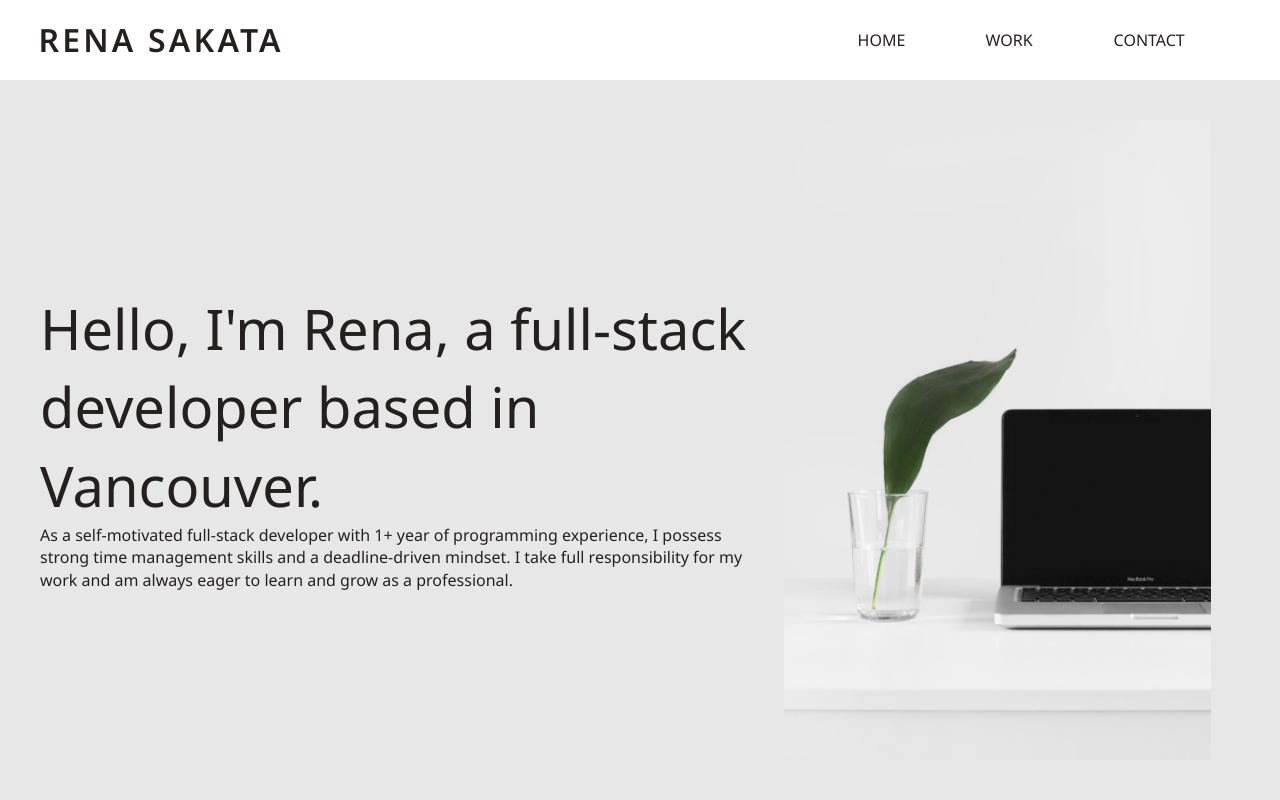
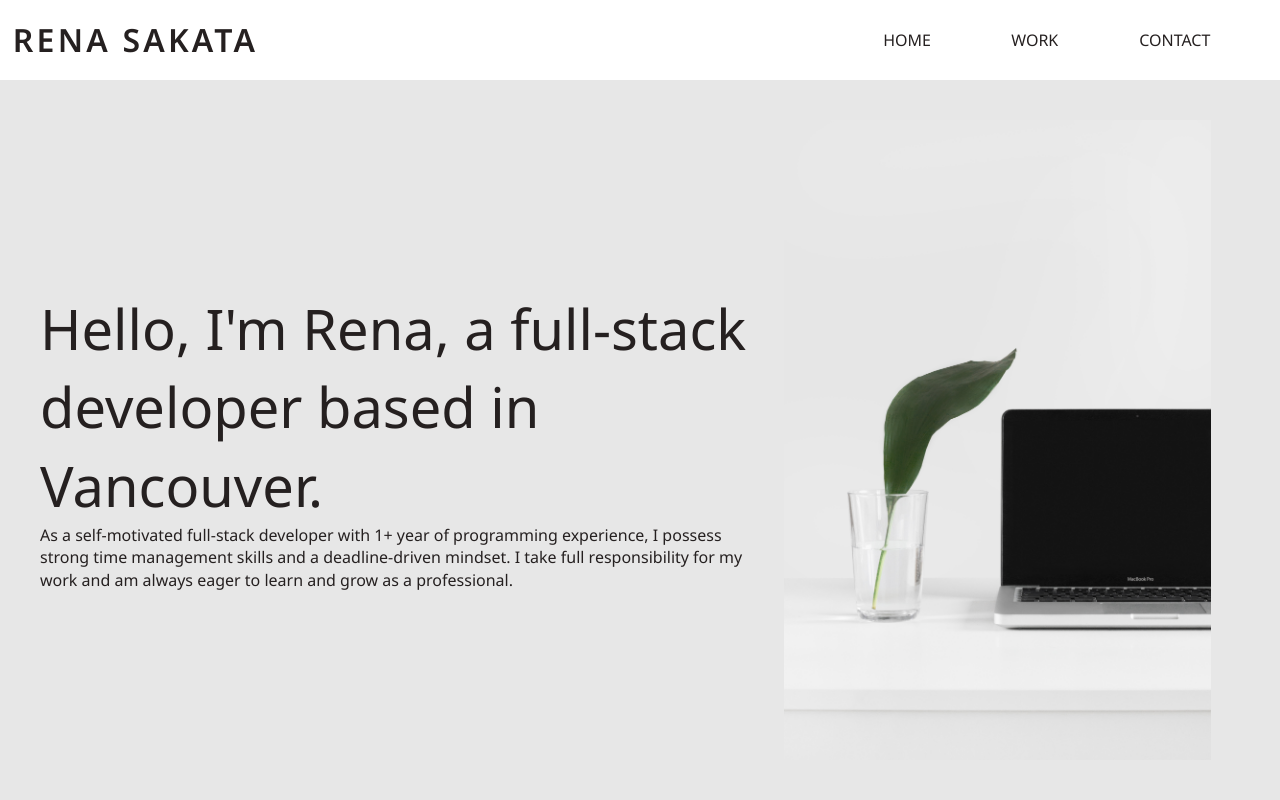
Before and after one commit to Rena52107/Rena52107.github.io, a plain HTML site: page index.html in a window 1280 px wide. Shown: the top 800 px of the page. Drawn offline with Linux system fonts and the light colour scheme.

Commit message:
add margin

```diff
--- a/style.css
+++ b/style.css
@@ -23,7 +23,7 @@ header {
   display: flex;
   align-items: center;
   justify-content: space-between;
-  margin: 0 3%;
+  margin: 0 1%;
 }
 
 header nav ul {
```
